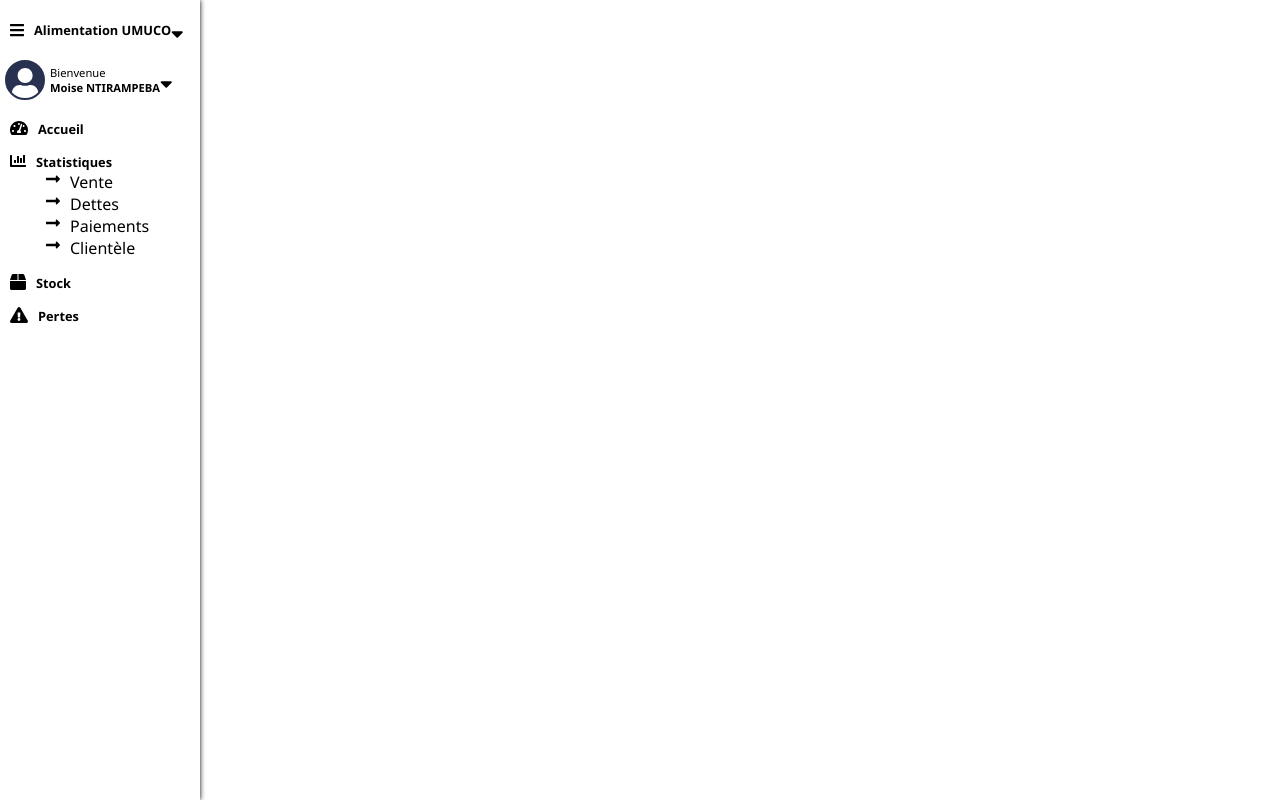
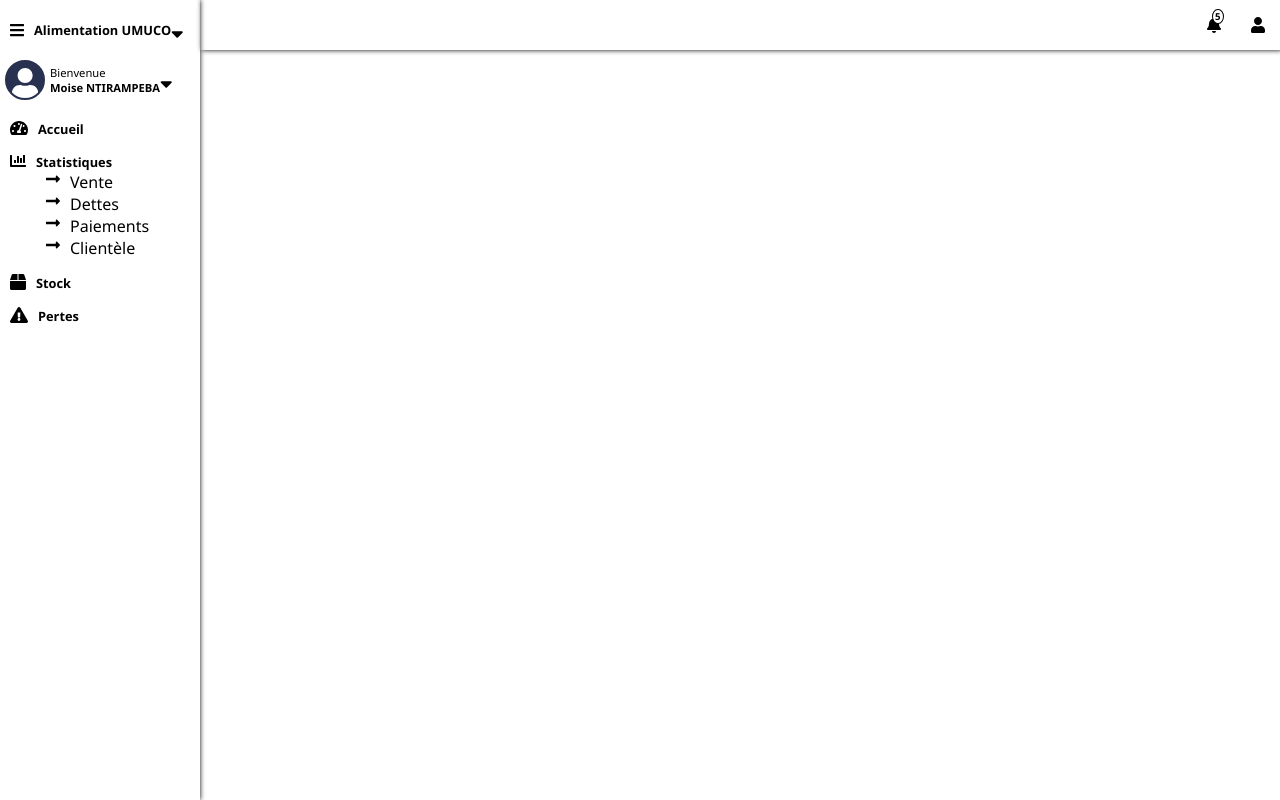
Before and after one commit to hogiburundi/urufatanamende_ui, a Vue app: page / in a window 1280 px wide. Both pictures are taken after typing "Sample", "Sample123" into the empty fields and a click on the button "Connexion". Built offline with nearby package versions, Linux system fonts and the light colour scheme.

Commit message:
created topbar

```diff
--- a/src/components/topbar.vue
+++ b/src/components/topbar.vue
@@ -1,5 +1,12 @@
 <template>
-<div class="home">
+<div class="topbar">
+	<div class="menu">
+		<fa icon="bell"/>
+		<div class="bubble">5</div>
+	</div>
+	<div class="menu">
+		<fa icon="user"/>
+	</div>
 </div>
 </template>
 <script>
@@ -7,4 +14,33 @@ export default{
 };
 </script>
 <style scoped>
+.topbar{
+	box-shadow: 2px 0 5px;
+	height: 50px;
+	flex-grow: 1;
+	display: flex;
+	justify-content: flex-end;
+	align-items: center;
+}
+.menu{
+	padding: 10px 15px;
+	position: relative;
+}
+.menu *{
+	display: inline-block;
+}
+.menu:hover{
+	background-color: cadetblue;
+}
+.bubble{
+	border: 1px solid black;
+	border-radius: 50%;
+	padding: 0 2px;
+	font-size: .6em;
+	font-weight: 800;
+	position: absolute;
+	background-color: white;
+	top: 5px;
+	left: 20px;
+}
 </style>
--- a/src/main.js
+++ b/src/main.js
@@ -7,13 +7,13 @@ import { library } from '@fortawesome/fontawesome-svg-core'
 import { FontAwesomeIcon } from '@fortawesome/vue-fontawesome'
 import {
   faShoppingCart, faBox, faBoxOpen, faChartBar, faUser, faBars,
-  faSortDown, faExclamationTriangle, faTachometerAlt,
+  faSortDown, faExclamationTriangle, faTachometerAlt, faBell,
   faLongArrowAltRight
 } from '@fortawesome/free-solid-svg-icons'
 
 library.add({
   faShoppingCart, faBox, faBoxOpen,  faChartBar, faUser, faBars,
-  faSortDown, faExclamationTriangle, faTachometerAlt,
+  faSortDown, faExclamationTriangle, faTachometerAlt, faBell,
   faLongArrowAltRight
 })
 
--- a/src/style.css
+++ b/src/style.css
@@ -16,6 +16,7 @@
 }
 .logged-in{
     height: 100%;
+    display: flex;
 }
 input[type=text], input[type=password]{
     padding: 5px 15px;
```
